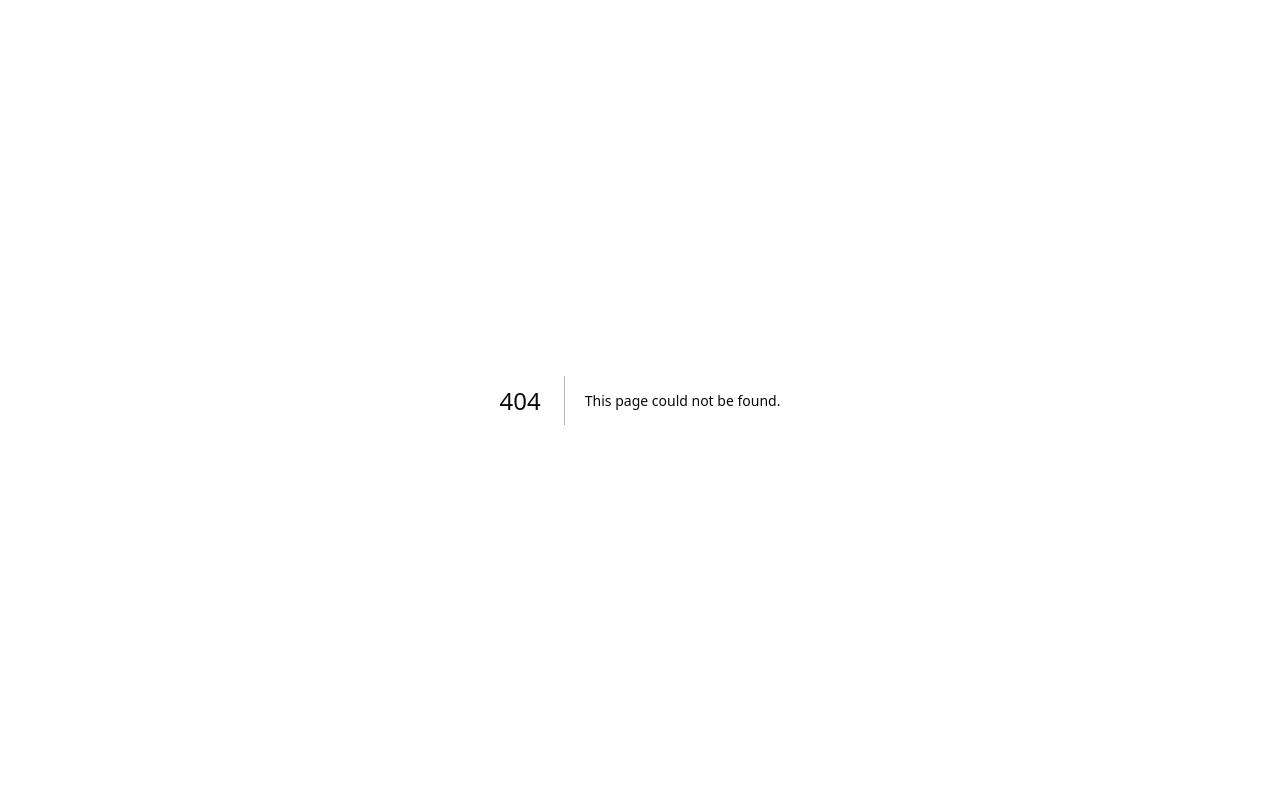
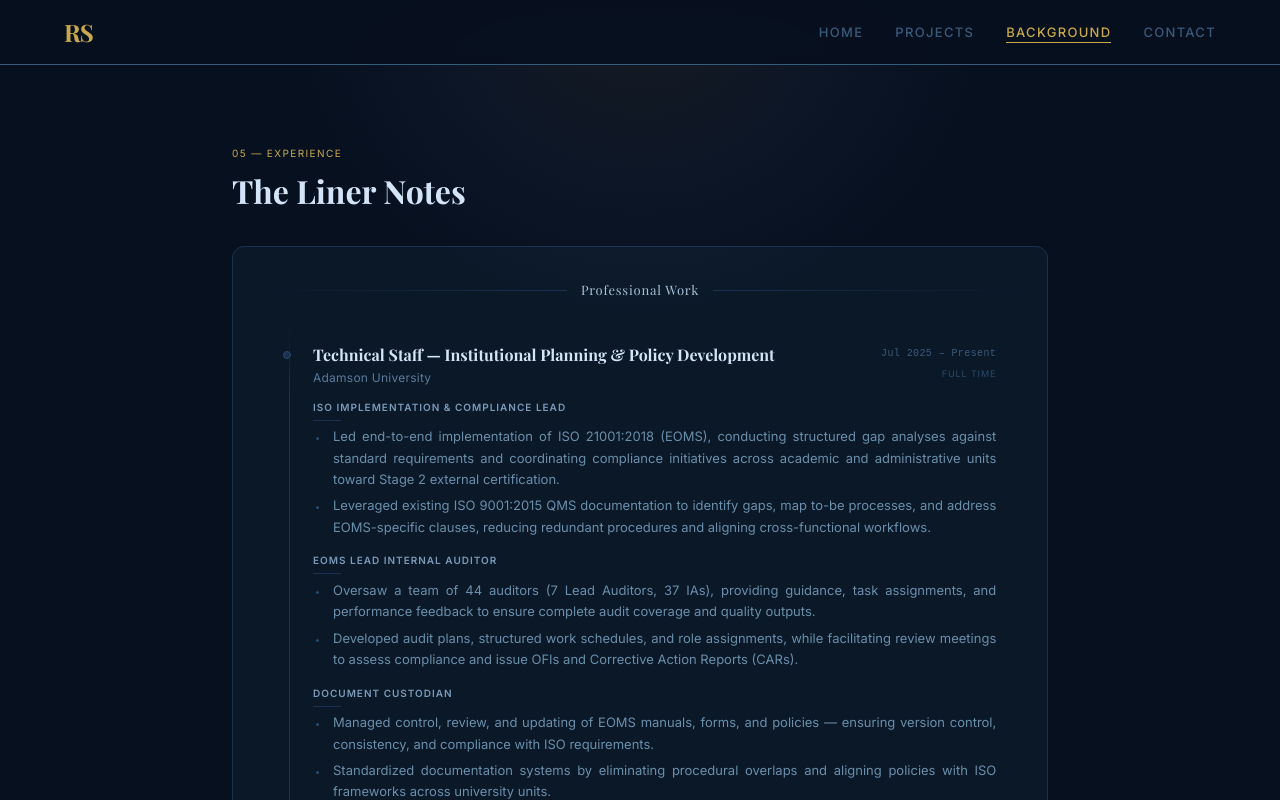
Before and after one commit to Ange-09/ryansantiago-webdev, a Next.js app: page /background in a window 1280 px wide. Before the commit this address had no page. Shown: the top 800 px of the page. Built offline with nearby package versions, Linux system fonts and the light colour scheme.

Commit message:
fixed header

```diff
--- a/src/app/(main)/a-components/nav/Nav.tsx
+++ b/src/app/(main)/a-components/nav/Nav.tsx
@@ -11,10 +11,11 @@ interface NavLink {
 }
 
 const NAV_LINKS: NavLink[] = [
-  { label: "Experience", href: "experience" },
-  { label: "Projects", href: "projects" },
-  { label: "My Story", href: "story" },
-  { label: "Contact", href: "contact" },
+  { label: "Home", href: "/" },
+  { label: "Projects", href: "/projects" },
+  { label: "Background", href: "/background" },
+
+  { label: "Contact", href: "/contact" },
 ];
 
 export default function Nav() {
--- a/src/app/(main)/page.tsx
+++ b/src/app/(main)/page.tsx
@@ -1,4 +1,4 @@
-import HeroSection from "./HeroSection/HeroSection";
+import HeroSection from "./home/HeroSection/HeroSection";
 
 export default function Home() {
   return (
```
Also changed, not shown: src/app/(main)/background/ExperienceSection.module.css (renamed from src/app/(main)/experience/ExperienceSection.module.css), src/app/(main)/background/ExperienceSection.tsx (renamed from src/app/(main)/experience/ExperienceSection.tsx), src/app/(main)/background/experienceData.ts (renamed from src/app/(main)/experience/experienceData.ts), src/app/(main)/background/page.tsx (renamed from src/app/(main)/experience/page.tsx), src/app/(main)/home/HeroSection/HeroSection.module.css (renamed from src/app/(main)/HeroSection/HeroSection.module.css), src/app/(main)/home/HeroSection/HeroSection.tsx (renamed from src/app/(main)/HeroSection/HeroSection.tsx).
